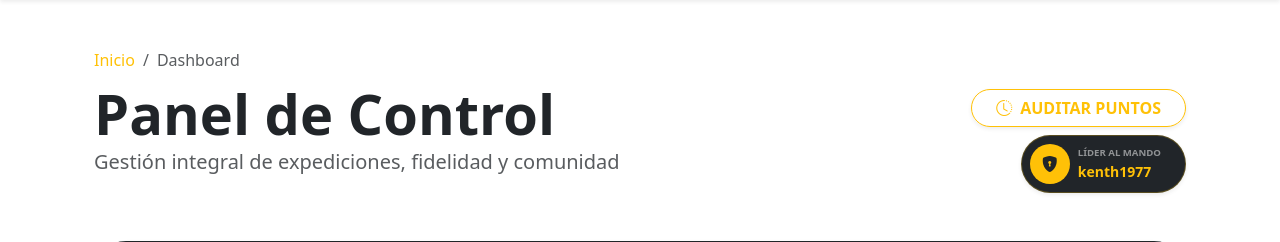
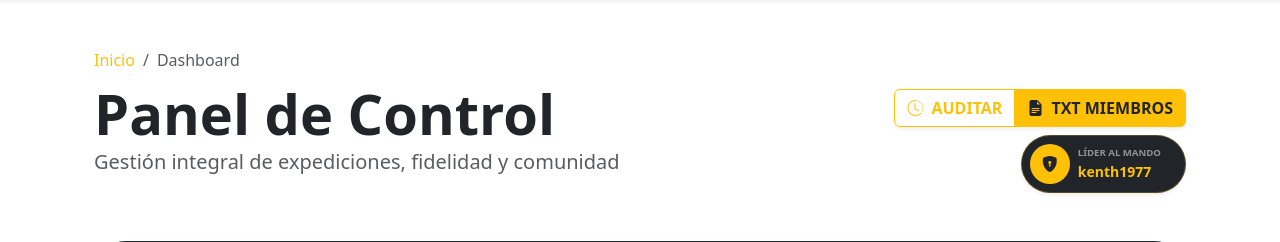
Before and after one commit to kerm1977/calendario, a Flask app: page /admin/dashboard in a window 1280 px wide. Shown: the part 57-299 px from the top of the page. Run offline with Flask 3, Linux system fonts and the light colour scheme; a user stored in the database is signed in; data comes from the database, SQL or seed files in the repository; both versions use the stored data as it was after the commit; some libraries are stand-ins or nearby versions.

Commit message:
Ya permite en el dashboard tener un txt con toda la información de los usuarios

```diff
--- a/app.py
+++ b/app.py
@@ -4,7 +4,7 @@
 # Este archivo centraliza la lógica de negocio, el sistema de fidelidad "Brutal"
 # y la gestión logística integral. Está diseñado para una trazabilidad total
 # mediante el uso de cronogramas transaccionales (PointLog).
-# VERSIÓN: 7.0 COMPLETE (LIFECYCLE + SECURITY)
+# VERSIÓN: 7.1 COMPLETE (LIFECYCLE + SECURITY + EXPORT TOOLS)
 # ==============================================================================
 
 import os
@@ -328,6 +328,66 @@ def mark_notifications_read():
     except Exception as e:
         db.session.rollback()
         return jsonify({'success': False, 'error': str(e)}), 500
+
+# --- NUEVA RUTA: EXPORTACIÓN MASIVA DE MIEMBROS A TXT ---
+@main_bp.route('/admin/export/members/txt')
+@login_required
+def export_all_members_txt():
+    """
+    Genera un reporte TXT completo de toda la base de datos de miembros.
+    Incluye: Nombre, PIN, Teléfono, Edad, Cumpleaños y Puntos.
+    """
+    if not current_user.is_superuser:
+        abort(403)
+
+    members = Member.query.order_by(Member.nombre.asc()).all()
+
+    # Encabezado del archivo
+    output =  "====================================================================================================\n"
+    output += "                            LA TRIBU - REPORTE GENERAL DE MIEMBROS                                  \n"
+    output += f"                            Fecha de Corte: {datetime.now().strftime('%d/%m/%Y %H:%M')}\n"
+    output += "====================================================================================================\n\n"
+
+    # Definición de anchos de columna para alineación (tipo tabla)
+    # Nombre(35) | PIN(8) | Tel(12) | Edad(5) | Cumple(12) | Puntos(10)
+    header = f"{'NOMBRE COMPLETO'.ljust(35)} | {'PIN'.center(8)} | {'TELÉFONO'.center(12)} | {'EDAD'.center(5)} | {'CUMPLEAÑOS'.center(12)} | {'PUNTOS'.rjust(10)}\n"
+    output += header
+    output += "-" * 105 + "\n"
+
+    total_puntos_sistema = 0
+
+    for m in members:
+        # Calcular edad
+        edad = calculate_age(m.birth_date)
+
+        # Formatear fecha cumple (DD/MM)
+        cumple = m.birth_date.strftime('%d/%m') if m.birth_date else "N/A"
+
+        # Construir nombre completo
+        nombre_full = f"{m.nombre} {m.apellido1} {m.apellido2 or ''}".strip()
+        # Truncar nombre si es muy largo para que no rompa la tabla
+        nombre_fmt = nombre_full[:34].ljust(35)
+
+        pin_fmt = m.pin.center(8)
+        tel_fmt = m.telefono.center(12)
+        edad_fmt = str(edad).center(5)
+        cumple_fmt = cumple.center(12)
+        pts_fmt = str(m.puntos_totales).rjust(10)
+
+        total_puntos_sistema += m.puntos_totales
+
+        output += f"{nombre_fmt} | {pin_fmt} | {tel_fmt} | {edad_fmt} | {cumple_fmt} | {pts_fmt}\n"
+
+    output += "-" * 105 + "\n"
+    output += f"TOTAL MIEMBROS: {len(members)}\n"
+    output += f"TOTAL PUNTOS CIRCULANTES: {total_puntos_sistema}\n"
+    output += "====================================================================================================\n"
+
+    # Crear respuesta como archivo descargable
+    response = make_response(output)
+    response.headers["Content-Disposition"] = f"attachment; filename=Reporte_Miembros_LaTribu_{datetime.now().strftime('%Y%m%d')}.txt"
+    response.headers["Content-type"] = "text/plain; charset=utf-8"
+    return response
 
 @main_bp.route('/admin/booking/cancel/<int:booking_id>', methods=['POST'])
 @login_required
--- a/templates/dashboard.html
+++ b/templates/dashboard.html
@@ -23,9 +23,16 @@
         </div>
         <div class="col-md-4 text-md-end mt-4 mt-md-0">
             <div class="d-flex flex-column align-items-md-end gap-2">
-                <a href="{{ url_for('puntos.historial_global') }}" class="btn btn-outline-warning rounded-pill px-4 fw-bold shadow-sm transition-all hover-scale">
-                    <i class="bi bi-clock-history me-2"></i>AUDITAR PUNTOS
-                </a>
+                <!-- BOTONERA DE ACCIÓN: AUDITORÍA + EXPORTACIÓN TXT -->
+                <div class="btn-group shadow-sm">
+                    <a href="{{ url_for('puntos.historial_global') }}" class="btn btn-outline-warning fw-bold">
+                        <i class="bi bi-clock-history me-2"></i>AUDITAR
+                    </a>
+                    <a href="{{ url_for('main.export_all_members_txt') }}" class="btn btn-warning fw-bold text-dark" title="Descargar lista completa TXT">
+                        <i class="bi bi-file-earmark-text-fill me-2"></i>TXT MIEMBROS
+                    </a>
+                </div>
+
                 <div class="d-inline-flex align-items-center bg-dark text-white p-2 rounded-pill shadow-sm border border-warning border-opacity-25">
                     <div class="bg-warning text-dark rounded-circle d-flex align-items-center justify-content-center me-2" style="width: 40px; height: 40px;">
                         <i class="bi bi-shield-lock-fill"></i>
@@ -241,7 +248,9 @@
                                 {% if bookings %}
                                     {% for b in bookings %}
                                     {% if b.member %}
-                                    <tr class="member-row animate__animated animate__fadeIn {% if b.status == 'Retirado' %}opacity-50{% endif %}" style="animation-delay: {{ loop.index0 * 0.05 }}s">
+                                    <!-- AQUI AGREGAMOS "activity-row" Y LA LÓGICA DE DISPLAY:NONE -->
+                                    <tr class="member-row activity-row animate__animated animate__fadeIn {% if b.status == 'Retirado' %}opacity-50{% endif %}"
+                                        style="animation-delay: 0.05s; {% if loop.index > 10 %}display: none;{% endif %}">
                                         <td class="px-3 py-3">
                                             <div class="d-flex align-items-center">
                                                 <div class="avatar-sm me-3 bg-warning bg-opacity-10 text-warning rounded-circle d-flex align-items-center justify-content-center fw-bold shadow-sm" style="width: 38px; height: 38px;">
@@ -322,6 +331,16 @@
                         </table>
                     </div>
                 </div>
+
+                <!-- NUEVO BOTÓN: VER MÁS ACTIVIDAD -->
+                {% if bookings|length > 10 %}
+                <div class="card-footer bg-white border-0 text-center py-3" id="loadMoreActivityContainer">
+                    <button class="btn btn-outline-secondary rounded-pill px-4 fw-bold small transition-all hover-scale" onclick="showMoreActivity()">
+                        <i class="bi bi-plus-circle me-2"></i>Ver 10 registros más
+                    </button>
+                </div>
+                {% endif %}
+
             </div>
         </div>
     </div>
@@ -418,6 +437,34 @@ function toggleWithdrawBtn(id) {
     }
 }
 
+/**
+ * Función para mostrar 10 actividades más en el Dashboard
+ */
+function showMoreActivity() {
+    // Selecciona solo las filas ocultas que tienen la clase activity-row
+    const hiddenRows = document.querySelectorAll('.activity-row[style*="display: none"]');
+
+    let count = 0;
+    const itemsToShow = 10;
+
+    hiddenRows.forEach(row => {
+        if (count < itemsToShow) {
+            row.style.display = ''; // Quita el display: none
+            row.classList.add('animate__fadeIn'); // Reinicia animación
+            count++;
+        }
+    });
+
+    // Si ya no quedan filas ocultas, escondemos el botón
+    const remainingHidden = document.querySelectorAll('.activity-row[style*="display: none"]');
+    if (remainingHidden.length === 0) {
+        const btnContainer = document.getElementById('loadMoreActivityContainer');
+        if (btnContainer) {
+            btnContainer.style.display = 'none';
+        }
+    }
+}
+
 document.addEventListener('DOMContentLoaded', function() {
     const searchInput = document.getElementById('memberSearchInput');
     const tableRows = document.querySelectorAll('.member-row');
@@ -431,7 +478,24 @@ document.addEventListener('DOMContentLoaded', function() {
                 if (nameCell && pinCell) {
                     const name = nameCell.textContent.toLowerCase();
                     const pin = pinCell.textContent.toLowerCase();
-                    row.style.display = (name.includes(term) || pin.includes(term)) ? "" : "none";
+
+                    // Si hay búsqueda, mostramos todo lo que coincida (ignorando paginación)
+                    // Si está vacío, deberíamos respetar la paginación inicial, pero por simplicidad
+                    // en búsqueda mostramos todo lo que coincida.
+                    if (term === '') {
+                         // Al limpiar, idealmente recargaríamos o resetearíamos,
+                         // pero aquí simplemente mostramos todo lo que ya estaba visible.
+                         // Para una experiencia perfecta, recargar la página es mejor opción.
+                    }
+
+                    const isVisible = name.includes(term) || pin.includes(term);
+
+                    // Solo mostramos si coincide Y (estaba visible O estamos buscando)
+                    if (isVisible) {
+                        row.style.display = "";
+                    } else {
+                        row.style.display = "none";
+                    }
                 }
             });
         });
```
Also changed, not shown: instance/db.db, static/uploads/flyers/DINOLAND.jpg (added).
